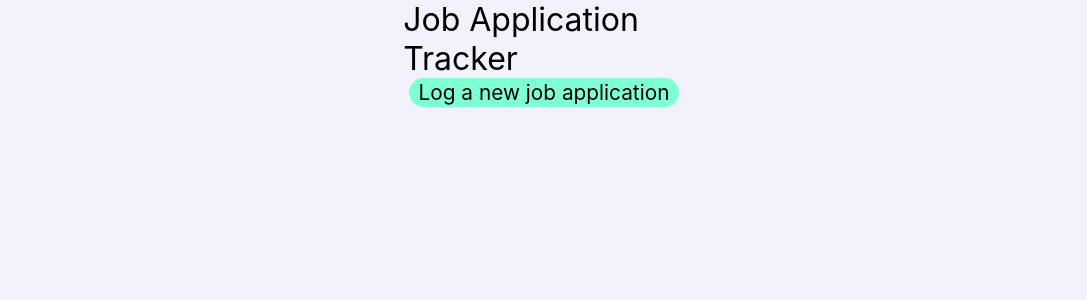
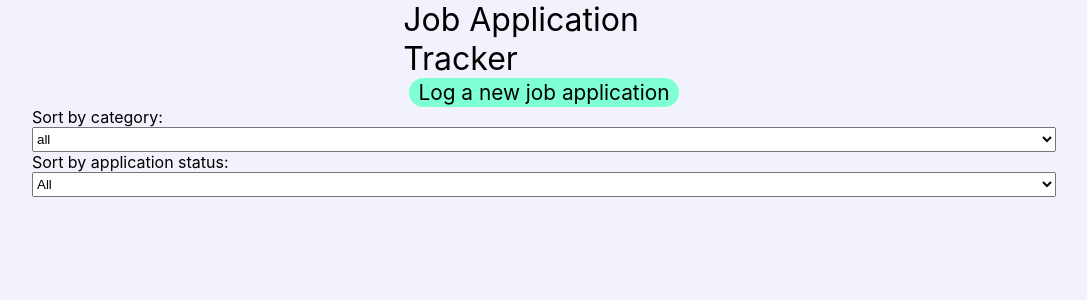
Before and after one commit to carlsopa/ApplicationTracker, a React (Create React App) app: page / in a window 1280 px wide. Shown: the top 300 px of the page, without its empty margins (96-1183 px from the left). Built offline with nearby package versions, Linux system fonts and the light colour scheme.

Commit message:
added new feature to allow for the sorting of jobs

```diff
--- a/src/components/JobTable.js
+++ b/src/components/JobTable.js
@@ -1,10 +1,76 @@
-import React from "react";
+import React, { useState, useEffect } from "react";
 import JobField from "./JobField";
 
 const JobTable = (props) => {
+  const [Category, setCategory] = useState("all");
+  const [Status, setStatus] = useState("all");
+  const [SortedData, setSortedData] = useState([]);
+  const [SortedBoolean, setSortedBoolean] = useState(false);
+
+  useEffect(() => {
+    console.log("effect")
+    var data = [];
+
+    props.application.map((Applications, index) => {
+      if (Category != "all") {
+        setSortedBoolean(true);
+        if (Status != "all") {
+          if (
+            Applications.category == Category &&
+            Applications.status == Status
+          ) {
+            data.push(Applications);
+          }
+        } else {
+          if (Applications.category == Category) {
+            data.push(Applications);
+          }
+        }
+      } else {
+        if (Applications.status == Status) {
+          setSortedBoolean(true);
+          data.push(Applications);
+        }
+
+      }
+      if(Category == "all" && Status=="all"){
+        setSortedBoolean(false)
+      }
+      setSortedData(data);
+
+    });
+  }, [Status, Category]);
+
+
   return (
+    <div id="SortForm">
+      <label for="CategorySort">Sort by category: </label>
+      <select id="CategorySort" onChange={(e) => setCategory(e.target.value)}>
+        <option value="all">all</option>
+        <option value="Front End Developer">Front-End Developer</option>
+        <option value="Back End Developer">Back-End Developer</option>
+        <option value="Non-Developer">Other</option>
+      </select>
+      <label for="StatusSort">Sort by application status: </label>
+      <select id="StatusSort" onChange={(e) => setStatus(e.target.value)}>
+        <option value="all">All</option>
+        <option value="Applied">Applied</option>
+        <option value="Phone interview">Phone interview</option>
+        <option value="In-person">In-person interview</option>
+        <option value="Declined">Rejected</option>
+      </select>
       <div className="JobTable">
-      {props.application
+        {SortedBoolean
+        ? SortedData.map((Data,index)=>(
+          <JobField
+                setBoolean={props.click}
+                data={Data}
+                index={index}
+                click={props.idSet}
+                id={index}
+                delete={props.delete}
+              />
+        )):props.application
           ? props.application.map((Data, index) => (
               <JobField
                 setBoolean={props.click}
@@ -16,6 +82,21 @@ const JobTable = (props) => {
               />
             ))
           : null}
+        {
+        // props.application
+        //   ? props.application.map((Data, index) => (
+        //       <JobField
+        //         setBoolean={props.click}
+        //         data={Data}
+        //         index={index}
+        //         click={props.idSet}
+        //         id={index}
+        //         delete={props.delete}
+        //       />
+        //     ))
+        //   : null
+          }
+      </div>
     </div>
   );
 };
--- a/src/design/at.css
+++ b/src/design/at.css
@@ -129,6 +129,10 @@ div.hide{
   column-gap: 15px;
 }
 /*design for the display of the cards with job information*/
+#SortForm{
+  display:grid;
+  /* grid-template-columns:repeat(2, auto); */
+}
 .JobCard {
   padding: 0px 10px;
   background-color: white;
@@ -190,6 +194,7 @@ textarea {
 }
 .declined {
   background-color: #ed4f32;
+  color:black;
 }
 .processing {
   background-color: #288feb;
@@ -213,9 +218,7 @@ textarea {
 .Display {
   display: block;
 }
-.update {
-  color: red;
-}
+
 .company {
   font-weight: 800;
 }
```
Also changed, not shown: package.json (+7 -0 lines), 1 other file (tests, documents, lock files or other folders). Lines whose indentation alone changed are shown as unchanged.
